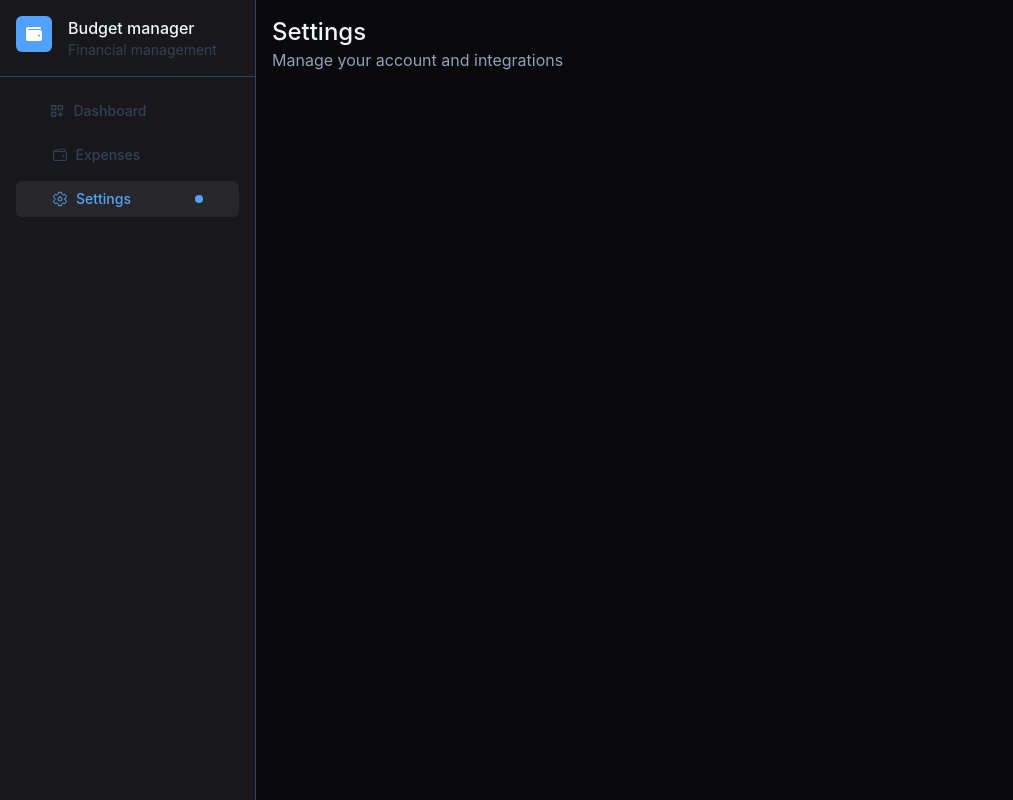
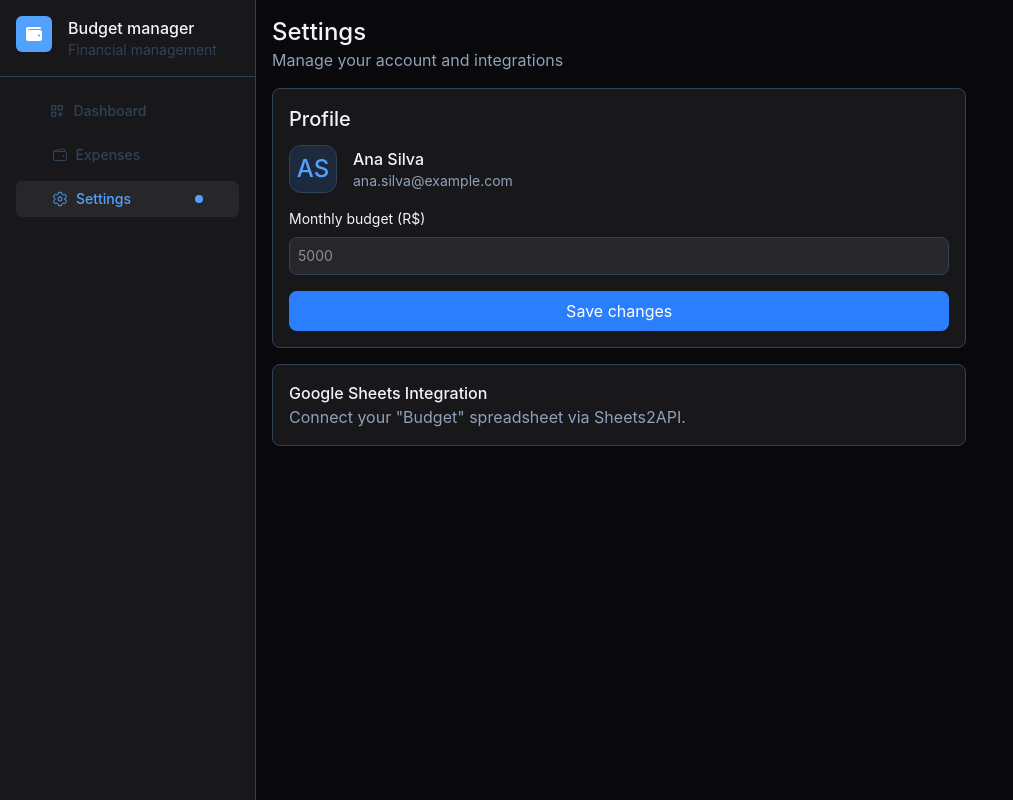
Before and after one commit to Itslucassantos/budget-manager, a React (Vite) app: page /settings in a window 1280 px wide. Shown: the whole page, without its empty margins (0-1013 px from the left). Built offline with nearby package versions, Linux system fonts and the light colour scheme.

Commit message:
Made some adjustments to the dashboard filter and modified the sidebar. Started the design of the settings page.

```diff
--- a/src/components/sidebarDesktop/index.tsx
+++ b/src/components/sidebarDesktop/index.tsx
@@ -7,7 +7,7 @@ export function SidebarDesktop() {
   const { pathname } = useLocation();
 
   return (
-    <div className="hidden md:flex flex-col w-64 h-screen bg-zinc-900 border-r border-slate-700">
+    <div className="hidden md:flex flex-col w-64 self-stretch bg-zinc-900 border-r border-slate-700">
       <div className="flex border-b border-slate-700 p-4">
         <div className="flex items-center justify-center w-9 h-9 bg-blue-400 rounded-md mr-4">
           <FaWallet width={13} height={13} color="white" />
@@ -22,50 +22,47 @@ export function SidebarDesktop() {
       </div>
 
       <div className="flex flex-col gap-2 mt-4 px-4">
-        <div
+        <NavLink
+          to="/dashboard"
           className={`${pathname === "/dashboard" ? "bg-zinc-800 text-blue-400" : "text-slate-700 hover:bg-zinc-800 hover:text-slate-100"} p-2 rounded-md flex gap-2 items-center justify-around`}
         >
           <div className="flex gap-2 items-center">
             <MdOutlineDashboardCustomize width={13} height={13} />
-            <NavLink to="/dashboard" className="font-medium text-sm">
-              Dashboard
-            </NavLink>
+            <span className="font-medium text-sm">Dashboard</span>
           </div>
 
           <div
             className={`${pathname === "/dashboard" ? "rounded-full bg-blue-400 w-2 h-2" : ""}`}
           ></div>
-        </div>
+        </NavLink>
 
-        <div
+        <NavLink
+          to="/expenses"
           className={`${pathname === "/expenses" ? "bg-zinc-800 text-blue-400" : "text-slate-700 hover:bg-zinc-800 hover:text-slate-100"} p-2 rounded-md flex gap-2 items-center justify-around`}
         >
           <div className="flex gap-2 items-center">
             <IoWalletOutline width={13} height={13} />
-            <NavLink to="/expenses" className="font-medium text-sm">
-              Expenses
-            </NavLink>
+            <span className="font-medium text-sm">Expenses</span>
           </div>
 
           <div
             className={`${pathname === "/expenses" ? "rounded-full bg-blue-400 w-2 h-2" : ""}`}
           ></div>
-        </div>
+        </NavLink>
 
-        <div
+        <NavLink
+          to="/settings"
           className={`${pathname === "/settings" ? "bg-zinc-800 text-blue-400" : "text-slate-700 hover:bg-zinc-800 hover:text-slate-100"} p-2 rounded-md flex gap-2 items-center justify-around`}
         >
           <div className="flex gap-2 items-center">
             <IoSettingsOutline width={13} height={13} />
-            <NavLink to="/settings" className="font-medium text-sm">
-              Settings
-            </NavLink>
+            <span className="font-medium text-sm">Settings</span>
           </div>
 
           <div
             className={`${pathname === "/settings" ? "rounded-full bg-blue-400 w-2 h-2" : ""}`}
           ></div>
-        </div>
+        </NavLink>
       </div>
     </div>
   );
--- a/src/pages/dashboard/index.tsx
+++ b/src/pages/dashboard/index.tsx
@@ -125,13 +125,13 @@ export function Dashboard() {
                 onChange={(event) =>
                   setSelectedFilter(event.target.value as ExpenseFilter)
                 }
-                className="w-full appearance-none bg-zinc-900 pr-8 text-slate-100 border-none focus:outline-none focus:ring-0 focus:border-blue-500"
+                className="w-full appearance-none bg-zinc-900 pr-8 text-slate-100 border-none outline-none focus:outline-none focus:ring-0 focus:border-blue-500"
               >
                 {filterOptions.map((option) => (
                   <option
                     key={option.value}
                     value={option.value}
-                    className="mt-1 text-slate-100 bg-zinc-900"
+                    className="text-slate-100 bg-zinc-900"
                   >
                     {option.label}
                   </option>
@@ -142,8 +142,8 @@ export function Dashboard() {
             </div>
 
             {selectedFilter === "custom" ? (
-              <div className="grid grid-cols-1 gap-3 md:grid-cols-2">
-                <label className="flex flex-col gap-1 text-sm text-slate-300">
+              <div className="flex gap-4 mt-2">
+                <label className="flex flex-col gap-1 text-sm text-slate-100 font-medium">
                   Start date
                   <input
                     type="date"
@@ -154,11 +154,11 @@ export function Dashboard() {
                         startDate: event.target.value,
                       }))
                     }
-                    className="rounded-lg border border-slate-700 bg-zinc-800 px-3 py-2 text-slate-100 outline-none focus:border-blue-500"
+                    className="rounded-lg border border-slate-700 bg-zinc-900 px-3 py-2 text-slate-100 outline-none focus:border-blue-500"
                   />
                 </label>
 
-                <label className="flex flex-col gap-1 text-sm text-slate-300">
+                <label className="flex flex-col gap-1 text-sm text-slate-100 font-medium">
                   End date
                   <input
                     type="date"
@@ -169,7 +169,7 @@ export function Dashboard() {
                         endDate: event.target.value,
                       }))
                     }
-                    className="rounded-lg border border-slate-700 bg-zinc-800 px-3 py-2 text-slate-100 outline-none focus:border-blue-500"
+                    className="rounded-lg border border-slate-700 bg-zinc-900 px-3 py-2 text-slate-100 outline-none focus:border-blue-500"
                   />
                 </label>
               </div>
--- a/src/pages/settings/index.tsx
+++ b/src/pages/settings/index.tsx
@@ -1,14 +1,17 @@
+import { useState } from "react";
 import { MobileMenu } from "../../components/mobileMenu";
 import { SidebarDesktop } from "../../components/sidebarDesktop";
 
 export function Settings() {
+  const [budget, setBudget] = useState<number | null>(null);
+
   return (
     <div className="flex flex-col md:flex-row min-h-screen">
       <MobileMenu />
       <SidebarDesktop />
 
       <div className="flex-1 min-w-0 p-4">
-        <div className="flex">
+        <div className="flex flex-col gap-4">
           <div>
             <h1 className="text-lg md:text-2xl text-slate-100 font-medium">
               Settings
@@ -17,6 +20,58 @@ export function Settings() {
               Manage your account and integrations
             </p>
           </div>
+
+          <div className="bg-zinc-900 border border-slate-700 flex flex-col rounded-lg p-4 w-full md:max-w-[70%]">
+            <h2 className="text-lg md:text-xl text-slate-100 font-medium">
+              Profile
+            </h2>
+
+            <div className="flex gap-4 mt-3 items-center">
+              <div className="h-12 w-12 rounded-xl bg-slate-800 border border-slate-700 flex items-center justify-center text-white text-lg font-medium">
+                <span className="text-2xl font-medium text-blue-400">AS</span>
+              </div>
+
+              <div>
+                <p className="text-base font-medium text-slate-100">
+                  Ana Silva
+                </p>
+                <p className="text-sm text-slate-400">ana.silva@example.com</p>
+              </div>
+            </div>
+
+            <div>
+              <form className="flex flex-col gap-2 mt-4">
+                <label htmlFor="budget" className="text-sm text-slate-100">
+                  Monthly budget (R$)
+                </label>
+                <input
+                  type="number"
+                  placeholder="5000"
+                  name="budget"
+                  className="w-full min-w-0 bg-zinc-800 border border-slate-700 rounded-lg px-2 py-2 text-sm text-slate-100 hover:bg-zinc-700 duration-200 *:focus:outline-none focus:ring-2 focus:ring-blue-500 focus:border-blue-500"
+                  value={budget ?? ""}
+                  onChange={(e) =>
+                    setBudget(e.target.value ? Number(e.target.value) : null)
+                  }
+                />
+                <button
+                  type="submit"
+                  className="mt-2 bg-blue-500 text-white px-4 py-2 rounded-lg hover:bg-blue-600 duration-200"
+                >
+                  Save changes
+                </button>
+              </form>
+            </div>
+          </div>
+
+          <div className="bg-zinc-900 border border-slate-700 flex flex-col rounded-lg p-4 w-full md:max-w-[70%]">
+            <h3 className="text-base md:text-base text-slate-100 font-medium">
+              Google Sheets Integration
+            </h3>
+            <p className="text-sm md:text-base text-slate-400">
+              Connect your "Budget" spreadsheet via Sheets2API.
+            </p>
+          </div>
         </div>
       </div>
     </div>
```
Also changed, not shown: src/components/mobileMenu/index.tsx (+16 -28 lines), 1 other file (tests, documents, lock files or other folders).
